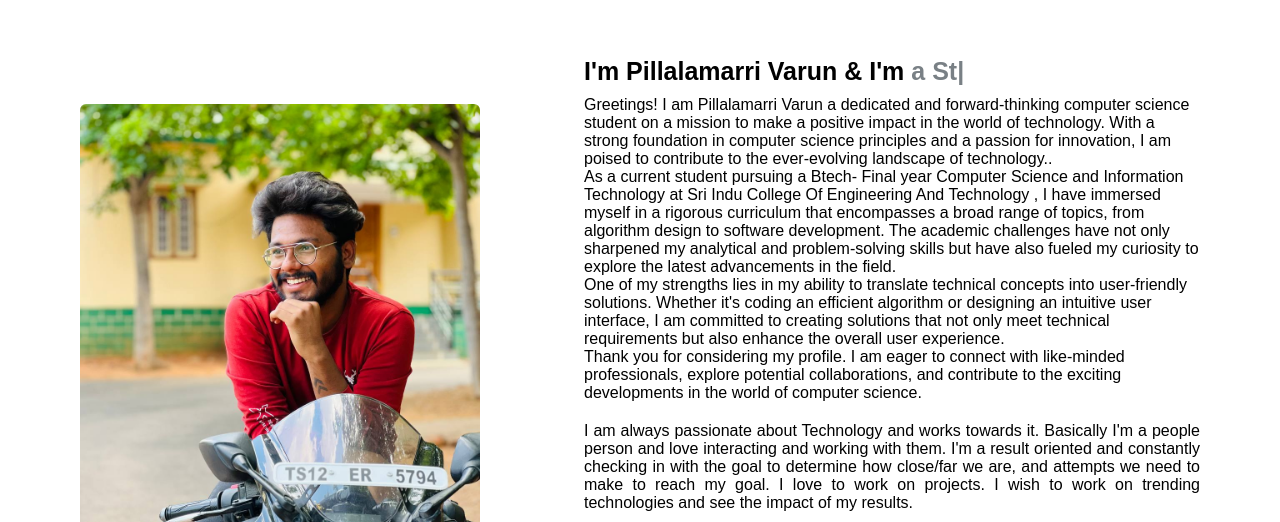
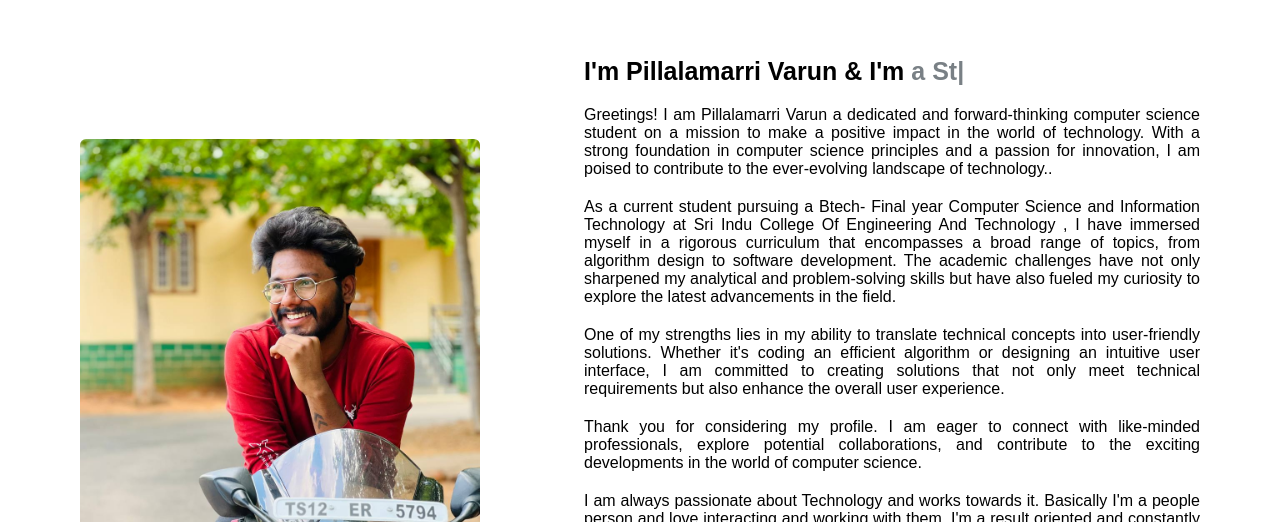
Before and after one commit to varun-pillalamrri/pillalamarrivarunportfolio, a plain HTML site: page index.html in a window 1280 px wide. Shown: the part 968-1490 px from the top of the page. Drawn offline with nearby package versions, Linux system fonts and the light colour scheme.

Commit message:
Update index.html

```diff
--- a/index.html
+++ b/index.html
@@ -63,27 +63,28 @@
                 </div>
                 <div class="column right">
                     <div class="text">I'm Pillalamarri Varun & I'm <span class="typing-2"></span></div>
-                    <p >
-                        <div>
+
+                        <p style="margin-top: 20px;">
                             Greetings! I am Pillalamarri Varun a dedicated and forward-thinking computer science student on
                             a mission to make a positive impact in the world of technology. With a strong foundation in
-                            computer science principles and a passion for innovation, I am poised to contribute to the ever-evolving landscape of technology.. </div>
-                        <div>
+                            computer science principles and a passion for innovation, I am poised to contribute to the ever-evolving landscape of technology..
+                        </p>
+                        <p style="margin-top: 20px;">
                             As a current student pursuing a Btech- Final year Computer Science and Information Technology at Sri Indu College Of Engineering And Technology
                             , I have immersed myself in a rigorous curriculum that encompasses a broad range of topics, from algorithm design to software development.
                             The academic challenges have not only sharpened my analytical and problem-solving skills but have also fueled my curiosity to explore the latest advancements in the field.
-                       </div>
-                       <div>
+                       </p>
+                      <p style="margin-top: 20px;">
                         One of my strengths lies in my ability to translate technical concepts into user-friendly solutions. Whether it's coding an efficient algorithm or designing an intuitive user
                         interface, I am committed to creating solutions that not only meet technical requirements but also enhance the overall user experience.
-                       </div>
-                        <div>
+                       </p>
+                        <p style="margin-top: 20px;">
                             Thank you for considering my profile. I am eager to connect with like-minded professionals, explore potential collaborations, and contribute
                             to the exciting developments in the world of computer science.
-                        </div>
+                        </p>
 
 
-                    </p>
+
                     <p style="margin-top: 20px;">I am always passionate about Technology and
                         works towards it. Basically I'm a people person and love interacting and working with them. I'm a result oriented and
                         constantly checking in with the goal to determine how close/far we are, and attempts we need to make to reach my goal.
```
